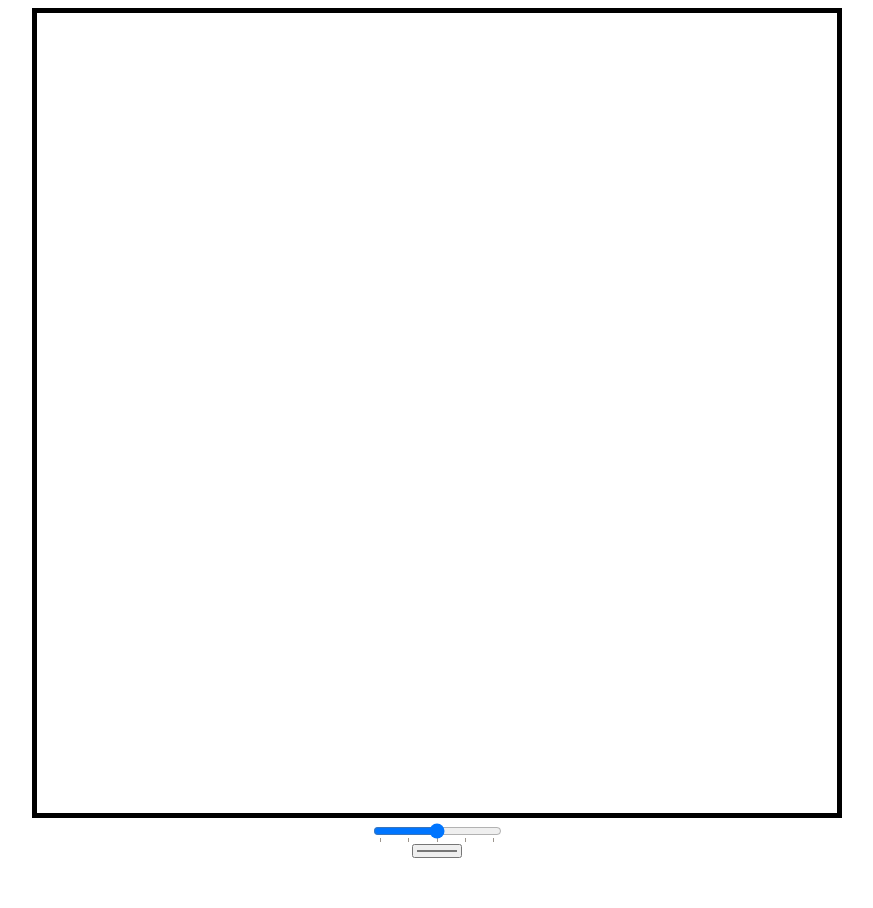
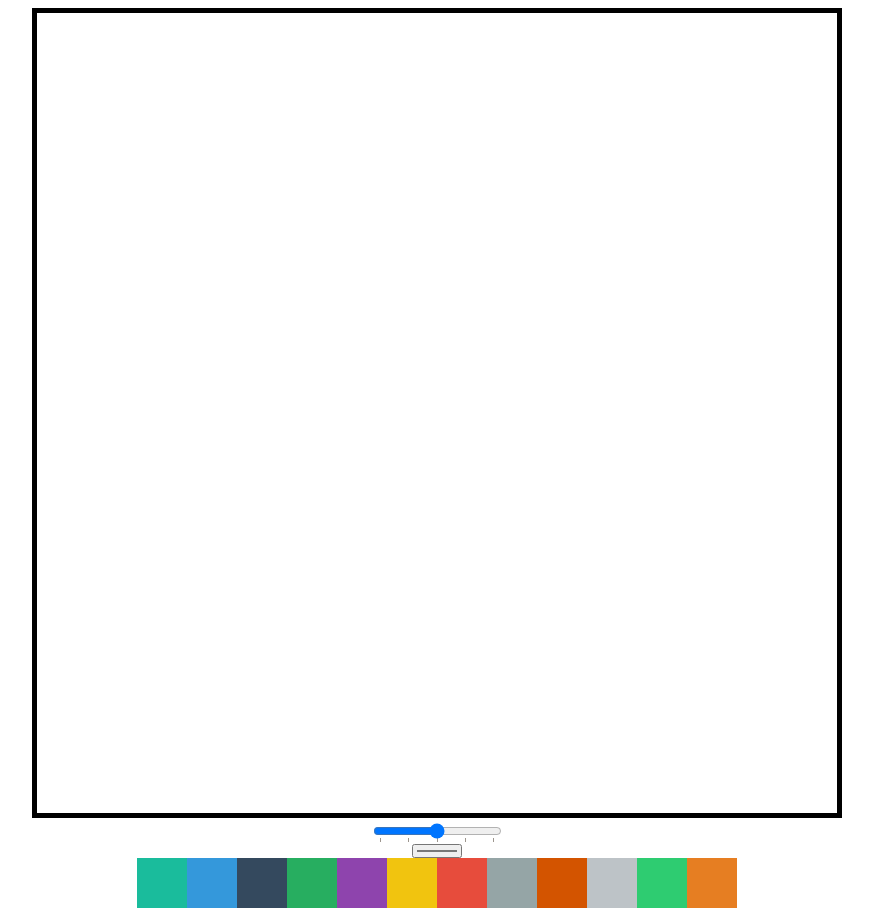
Before and after one commit to kimjisu1106/drawing-board, a plain HTML site: page index.html in a window 1280 px wide. Shown: the whole page, without its empty margins (211-1084 px from the left). Before the commit the page ends 858 px from the top, so only its background shows below. Drawn offline with Linux system fonts and the light colour scheme.

Commit message:
update color-palette

```diff
--- a/app.js
+++ b/app.js
@@ -1,3 +1,6 @@
+const colorOptions = Array.from(
+  document.getElementsByClassName("color-option")
+);
 const canvas = document.querySelector("canvas");
 const lineWidth = document.getElementById("line-width");
 const color = document.getElementById("color");
@@ -33,7 +36,16 @@ function onLineWidthChange(event) {
 }
 
 function onColorChange(event) {
-  ctx.strokeStyle = event.target.value;
+  chageColor(event.target.value);
+}
+
+function onColorClick(event) {
+  chageColor(event.target.dataset.color);
+}
+
+function chageColor(color) {
+  ctx.strokeStyle = color;
+  ctx.fillStyle = color;
 }
 
 canvas.addEventListener("mousemove", onMove);
@@ -43,3 +55,5 @@ canvas.addEventListener("mouseleave", cancelPainting);
 
 lineWidth.addEventListener("change", onLineWidthChange);
 color.addEventListener("change", onColorChange);
+
+colorOptions.forEach((color) => color.addEventListener("click", onColorClick));
--- a/index.html
+++ b/index.html
@@ -25,6 +25,68 @@
       <option value="9" class="value"></option>
     </datalist>
     <input id="color" type="color" />
+    <section class="palette">
+      <div
+        class="color-option"
+        style="background-color: #1abc9c"
+        data-color="#1abc9c"
+      ></div>
+      <div
+        class="color-option"
+        style="background-color: #3498db"
+        data-color="#3498db"
+      ></div>
+      <div
+        class="color-option"
+        style="background-color: #34495e"
+        data-color="#34495e"
+      ></div>
+      <div
+        class="color-option"
+        style="background-color: #27ae60"
+        data-color="#27ae60"
+      ></div>
+      <div
+        class="color-option"
+        style="background-color: #8e44ad"
+        data-color="#8e44ad"
+      ></div>
+      <div
+        class="color-option"
+        style="background-color: #f1c40f"
+        data-color="#f1c40f"
+      ></div>
+      <div
+        class="color-option"
+        style="background-color: #e74c3c"
+        data-color="#e74c3c"
+      ></div>
+      <div
+        class="color-option"
+        style="background-color: #95a5a6"
+        data-color="#95a5a6"
+      ></div>
+      <div
+        class="color-option"
+        style="background-color: #d35400"
+        data-color="#d35400"
+      ></div>
+      <div
+        class="color-option"
+        style="background-color: #bdc3c7"
+        data-color="#bdc3c7"
+      ></div>
+      <div
+        class="color-option"
+        style="background-color: #2ecc71"
+        data-color="#2ecc71"
+      ></div>
+      <div
+        class="color-option"
+        style="background-color: #e67e22"
+        data-color="#e67e22"
+      ></div>
+    </section>
 
     <script src="app.js"></script>
   </body>
--- a/style.css
+++ b/style.css
@@ -12,3 +12,13 @@ canvas {
   height: 800px;
   border: 5px solid black;
 }
+
+.palette {
+  display: flex;
+}
+
+.color-option {
+  width: 50px;
+  height: 50px;
+  cursor: pointer;
+}
```
